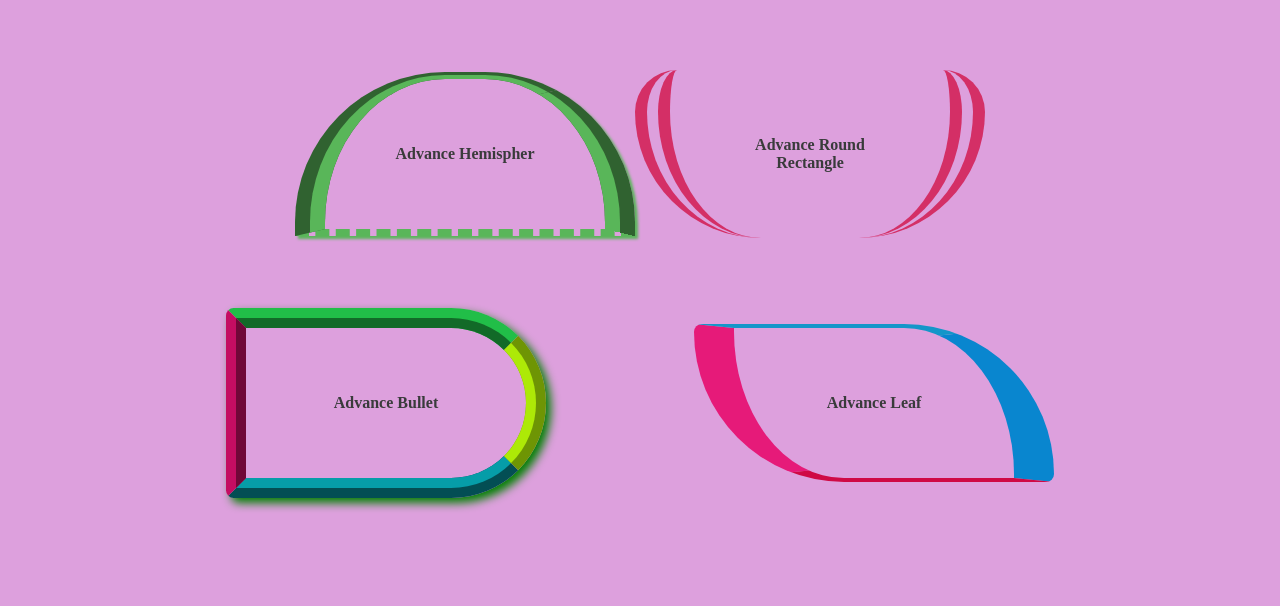
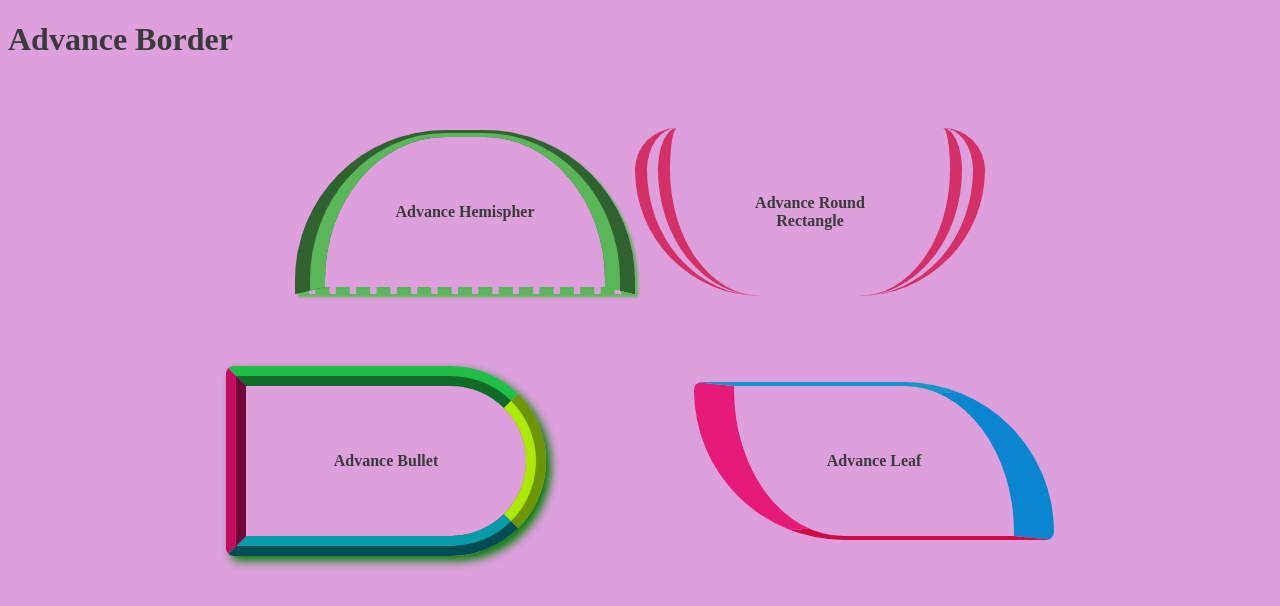
Before and after one commit to LubnaNaseer/Border-radius-task-two, a plain HTML site: page index.html in a window 1280 px wide. Drawn offline with Linux system fonts and the light colour scheme.

Commit message:
Update index.html

```diff
--- a/index.html
+++ b/index.html
@@ -7,6 +7,7 @@
     <title>Document</title>
 </head>
 <body>
+    <h1>Advance Border</h1>
     <div class="container">
       <div id="one"><p>Advance Hemispher</p>
       </div>
```
